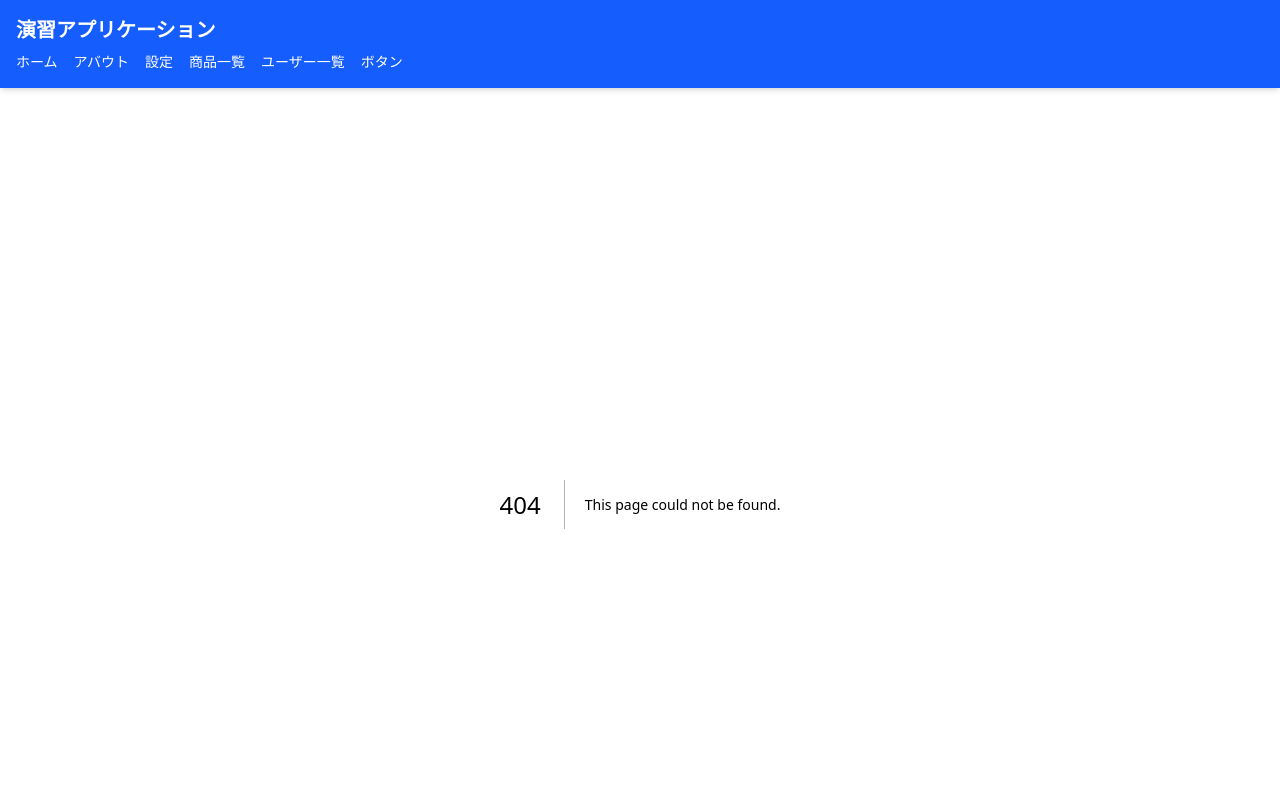
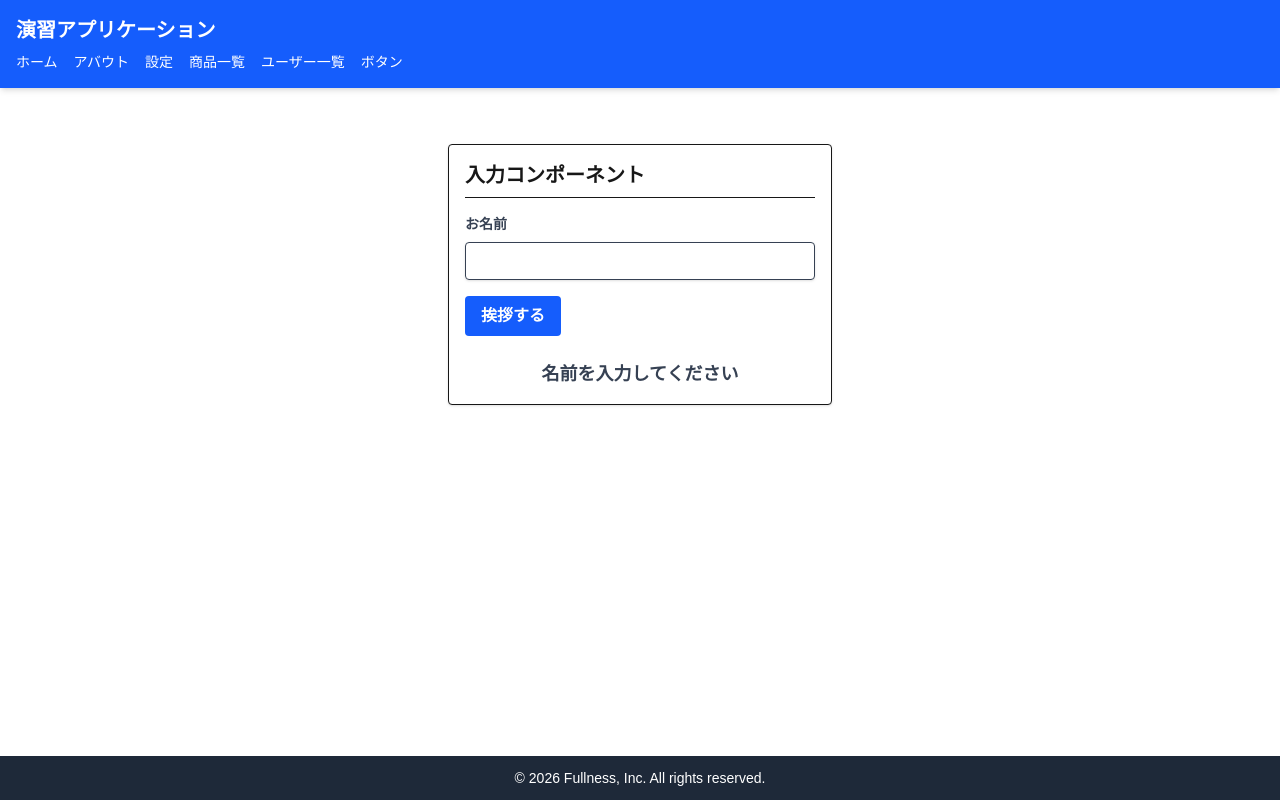
Before and after one commit to H-Akaogi/TS-Frontend-Exercise, a Next.js app: page /chapter04/list4/input in a window 1280 px wide. Before the commit this address had no page. Shown: the top 800 px of the page. Built offline with nearby package versions, Linux system fonts and the light colour scheme.

Commit message:
リスト4-3 TextInputコンポーネントの実装

```diff
--- a/app/chapter04/li4-1/button/page.tsx
+++ b/app/chapter04/list4/button/page.tsx
@@ -3,17 +3,21 @@
  */
 // 親(page.tsx)の先頭に必ず付加する
 "use client";
-import ActionButton from "@/components/chapter04/li4-1/button/ActionButton";
+import ActionButton from "@/components/chapter04/list4/button/ActionButton";
 
 export default function SamplePage() {
-    const handleClick = () => {
+    // handleClick()メソッド【アロー関数】
+    const handleClick = (): void => {
         alert("ボタンがクリックされました！"); // 画面に警告ダイアログを出す
     };
 
     return (
         <main className="p-4">
             {/* 共通ボタンに、文字と処理をPropsで渡す */}
-            <ActionButton label="登録する" onClick={handleClick} />
+            <ActionButton
+                label="登録する"
+                onClick={handleClick} // 【委譲】コールバック関数
+            />
         </main>
     );
 }
--- /dev/null
+++ b/app/chapter04/list4/input/page.tsx
@@ -0,0 +1,52 @@
+/**
+ * リスト4-3 TextInputコンポーネントの実装
+ */
+"use client"; // クライアントコンポーネント
+// { useState }: 画面上で変化する値を記憶する
+import { useState } from "react";
+import ActionButton from "@/components/chapter04/list4/button/ActionButton";
+import TextInput from "@/components/chapter04/list4/input/TextInput";
+
+/**
+ * メインのコンポーネント
+ * InputSampleImage()
+ * @returns
+ */
+export default function InputSampleImage() {
+    // 入力された名前を記憶するState(初期値は空文字)
+    const [name, setName] = useState("");
+
+    // ボタンを押した後のメッセージを記憶するState
+    const [message, setMessage] = useState("名前を入力してください");
+
+    // ボタンが押されたときの処理
+    const handleClick = (): void => {
+        // Stateに記憶されているnameを使ってメッセージを作成
+        setMessage(`${name}さん、こんにちは！`);
+    };
+
+    return (
+        <main className="p-4 max-w-sm mx-auto mt-10 border rounded shadow-sm bg-white">
+            <h1 className="text-xl font-bold mb-4 border-b pb-2">入力コンポーネント</h1>
+
+            {/*
+            作成したテキスト入力部品(ラベル、値、変更時の処理を渡す)
+            valueというPropsに、親コンポーネントのnameというstateを渡す
+            */}
+            <TextInput
+                label="お名前"
+                value={name}
+                onChange={(newValue) => setName(newValue)}
+            />
+
+            <div className="mt-4">
+                {/* 作成したボタン部品 */}
+                <ActionButton label="挨拶する" onClick={handleClick} />
+            </div>
+
+            <p className="mt-6 text-gray-700 font-bold text-center text-lg text-blue-600">
+                {message}
+            </p>
+        </main>
+    );
+}
--- a/app/chapter04/li4-1/state/page.tsx
+++ b/app/chapter04/list4/state/page.tsx
@@ -4,14 +4,14 @@
 "use client"; // 状態管理(useState)を使用するため必須
 // ReactからuseStateフックをインポート
 import { useState } from "react";
-import ActionButton from "@/components/chapter04/li4-1/button/ActionButton";
+import ActionButton from "@/components/chapter04/list4/button/ActionButton";
 
 export default function StateSamplePage() {
     // 状態(State)の定義: 初期値を未登録に設定
     const [statusMessage, setStatusMessage] = useState("未登録");
 
-    // ボタン押下時のイベントハンドラ
-    const handleClick = () => {//アロー関数
+    // ボタン押下時のイベントハンドラ【アロー関数】
+    const handleClick = () => {
         // 更新関数を呼び出して状態を書き換える
         // ＊この関数が実行されると、Reactがデータの変更を検知して再レンダリングを行う
         setStatusMessage("登録が完了しました！");
@@ -27,7 +27,10 @@
             </p>
 
             {/* 共通ボタンコンポーネントにイベントハンドラを渡す */}
-            <ActionButton label="登録する" onClick={handleClick} />
+            <ActionButton
+                label="登録する"
+                onClick={handleClick} // 【コールバック関数】
+            />
         </main>
     )
 }
--- a/app/layout/basic.tsx
+++ b/app/layout/basic.tsx
@@ -43,7 +43,7 @@
                             リスト4-1 ActionButtonコンポーネントの実装
                             リスト4-2 useState()フックの利用
                             */}
-                            <a href="/chapter04/li4-1/state" className="hover:underline">ボタン</a>
+                            <a href="/chapter04/list4/input" className="hover:underline">ボタン</a>
 
                         </nav>
                     </div>
--- /dev/null
+++ b/components/chapter04/list4/input/TextInput.tsx
@@ -0,0 +1,29 @@
+/**
+ * リスト4-3 TextInputコンポーネントの実装
+ */
+"use client";
+
+// 受け取るデータのルール
+type TextInputProps = {
+    label: string; // 入力欄の上に表示されるラベル文字
+    value: string; // 現在の入力値(Stateの値)
+    onChange: (value: string) => void; // 文字が入力されたときに実行する関数
+};
+
+// コンポーネントの実装
+export default function TextInput({ label, value, onChange }: TextInputProps) {
+    return (
+        <div className="mb-4">
+            <label className="block text-gray-700 text-sm font-bold mb-2">
+                {label}
+            </label>
+            <input
+                type="text"
+                value={value}
+                // e.target.valueに入力された文字が入っている
+                onChange={(e) => onChange(e.target.value)}
+                className="shadow appearance-none border rounded w-full py-2 px-3 text-gray-700 leading-tight focus:outline-none focus:shadow-outline"
+            />
+        </div>
+    );
+}
```
Also changed, not shown: components/chapter04/list4/button/ActionButton.tsx (renamed from components/chapter04/li4-1/button/ActionButton.tsx).
